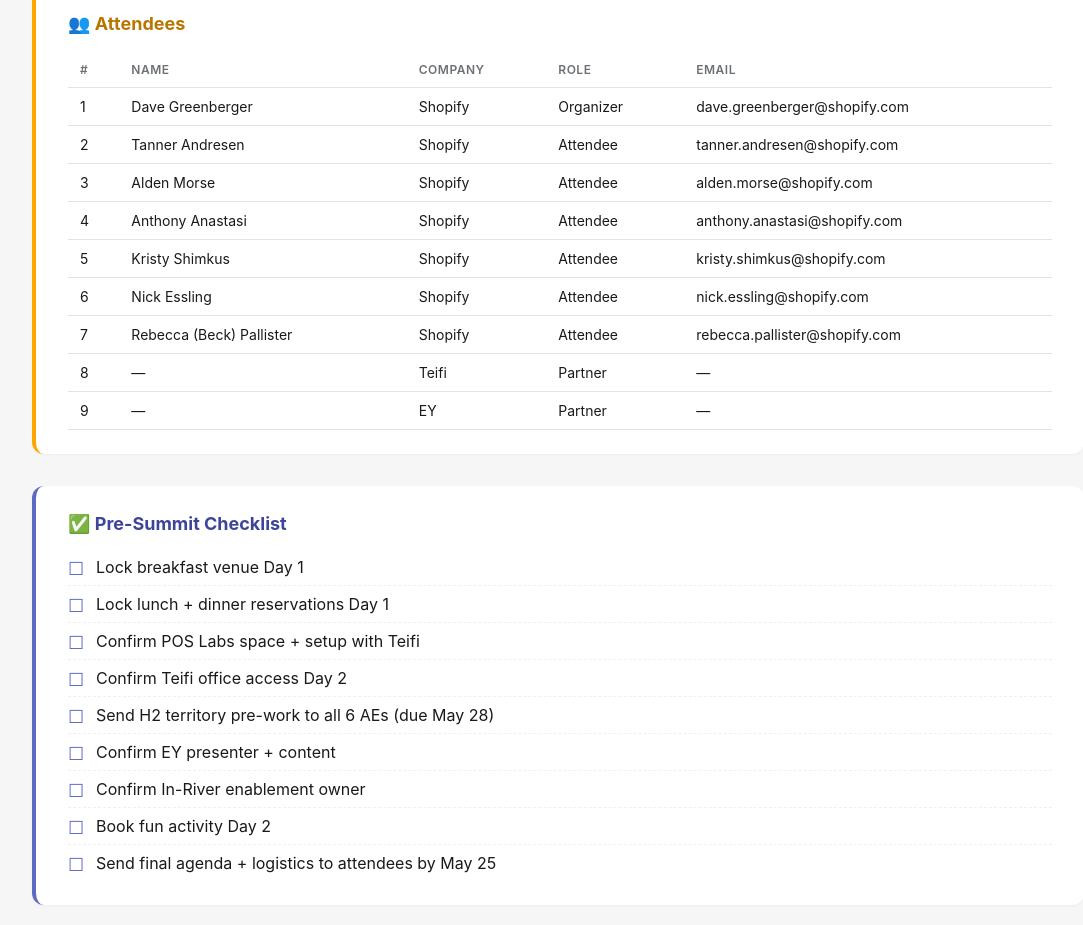
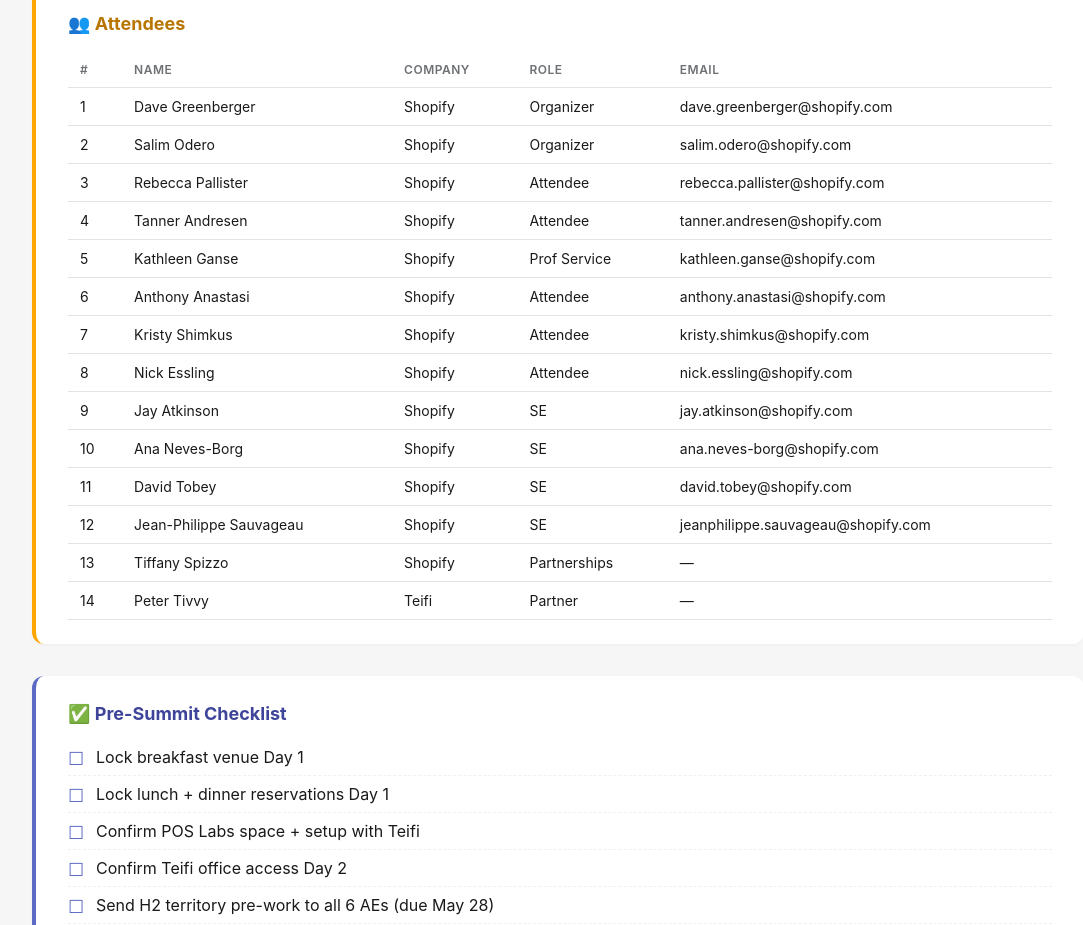
Before and after one commit to davegreenberger-png/teifi-summit, a plain HTML site: page index.html in a window 1280 px wide. Shown: the part 3740-4665 px from the top of the page, without its empty margins (82-1165 px from the left). Drawn offline with Linux system fonts and the light colour scheme.

Commit message:
Update attendees

```diff
--- a/index.html
+++ b/index.html
@@ -449,14 +449,19 @@
     <table>
       <tr><th>#</th><th>Name</th><th>Company</th><th>Role</th><th>Email</th></tr>
       <tr><td>1</td><td>Dave Greenberger</td><td>Shopify</td><td>Organizer</td><td>dave.greenberger@shopify.com</td></tr>
-      <tr><td>2</td><td>Tanner Andresen</td><td>Shopify</td><td>Attendee</td><td>tanner.andresen@shopify.com</td></tr>
-      <tr><td>3</td><td>Alden Morse</td><td>Shopify</td><td>Attendee</td><td>alden.morse@shopify.com</td></tr>
-      <tr><td>4</td><td>Anthony Anastasi</td><td>Shopify</td><td>Attendee</td><td>anthony.anastasi@shopify.com</td></tr>
-      <tr><td>5</td><td>Kristy Shimkus</td><td>Shopify</td><td>Attendee</td><td>kristy.shimkus@shopify.com</td></tr>
-      <tr><td>6</td><td>Nick Essling</td><td>Shopify</td><td>Attendee</td><td>nick.essling@shopify.com</td></tr>
-      <tr><td>7</td><td>Rebecca (Beck) Pallister</td><td>Shopify</td><td>Attendee</td><td>rebecca.pallister@shopify.com</td></tr>
-      <tr><td>8</td><td>—</td><td>Teifi</td><td>Partner</td><td>—</td></tr>
-      <tr><td>9</td><td>—</td><td>EY</td><td>Partner</td><td>—</td></tr>
+      <tr><td>2</td><td>Salim Odero</td><td>Shopify</td><td>Organizer</td><td>salim.odero@shopify.com</td></tr>
+      <tr><td>3</td><td>Rebecca Pallister</td><td>Shopify</td><td>Attendee</td><td>rebecca.pallister@shopify.com</td></tr>
+      <tr><td>4</td><td>Tanner Andresen</td><td>Shopify</td><td>Attendee</td><td>tanner.andresen@shopify.com</td></tr>
+      <tr><td>5</td><td>Kathleen Ganse</td><td>Shopify</td><td>Prof Service</td><td>kathleen.ganse@shopify.com</td></tr>
+      <tr><td>6</td><td>Anthony Anastasi</td><td>Shopify</td><td>Attendee</td><td>anthony.anastasi@shopify.com</td></tr>
+      <tr><td>7</td><td>Kristy Shimkus</td><td>Shopify</td><td>Attendee</td><td>kristy.shimkus@shopify.com</td></tr>
+      <tr><td>8</td><td>Nick Essling</td><td>Shopify</td><td>Attendee</td><td>nick.essling@shopify.com</td></tr>
+      <tr><td>9</td><td>Jay Atkinson</td><td>Shopify</td><td>SE</td><td>jay.atkinson@shopify.com</td></tr>
+      <tr><td>10</td><td>Ana Neves-Borg</td><td>Shopify</td><td>SE</td><td>ana.neves-borg@shopify.com</td></tr>
+      <tr><td>11</td><td>David Tobey</td><td>Shopify</td><td>SE</td><td>david.tobey@shopify.com</td></tr>
+      <tr><td>12</td><td>Jean-Philippe Sauvageau</td><td>Shopify</td><td>SE</td><td>jeanphilippe.sauvageau@shopify.com</td></tr>
+      <tr><td>13</td><td>Tiffany Spizzo</td><td>Shopify</td><td>Partnerships</td><td>—</td></tr>
+      <tr><td>14</td><td>Peter Tivvy</td><td>Teifi</td><td>Partner</td><td>—</td></tr>
     </table>
   </div>
 
```
